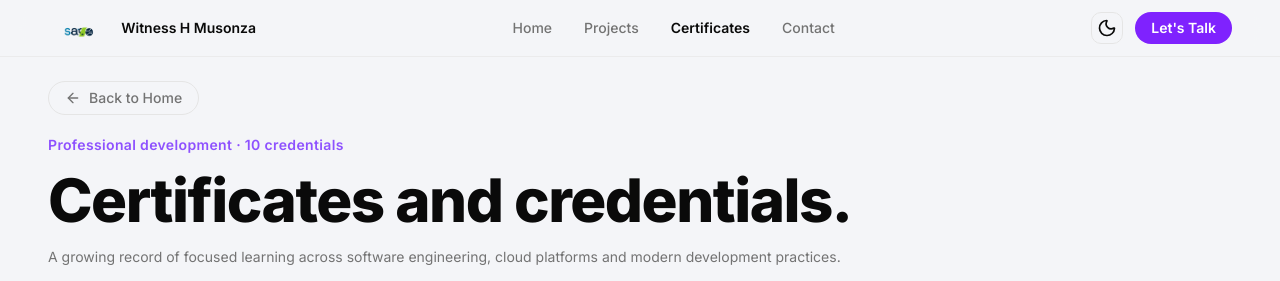
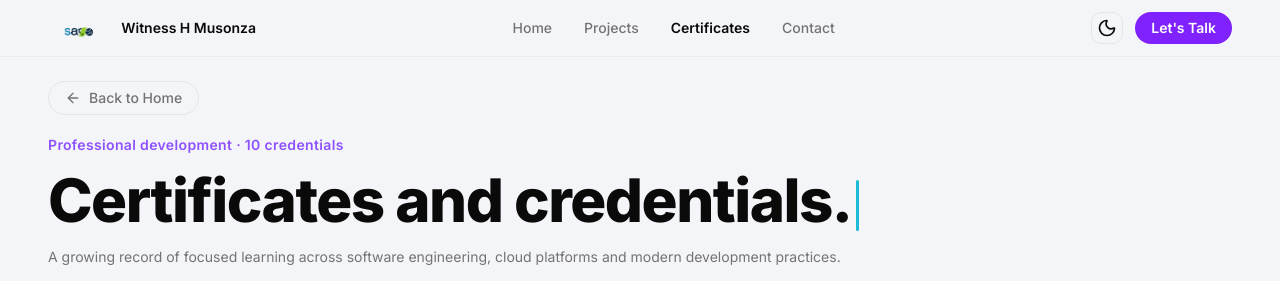
Before and after one commit to erronblack263/dpv2, a Next.js app: page /certificates in a window 1280 px wide. Shown: the top 281 px of the page. Built offline with nearby package versions, Linux system fonts and the light colour scheme.

Commit message:
feat(typewriter): add color cycling for cursor in typewriter effect

```diff
--- a/app/certificates/page.tsx
+++ b/app/certificates/page.tsx
@@ -6,11 +6,14 @@ import { ArrowLeft, X } from "lucide-react";
 
 /* ─── Typewriter ──────────────────────────────────────────────── */
 
+const CURSOR_COLORS = ["#8b5cf6", "#06b6d4", "#f43f5e", "#f59e0b", "#10b981"];
+
 function TypewriterText({ text, speed = 40, pause = 3000 }: { text: string; speed?: number; pause?: number }) {
   const [displayed, setDisplayed] = useState("");
-  const [done, setDone] = useState(false);
+  const [colorIdx, setColorIdx] = useState(0);
   const idxRef = useRef(0);
 
+  // Typing loop
   useEffect(() => {
     let cancelled = false;
     let typingId: ReturnType<typeof setInterval> | null = null;
@@ -20,22 +23,18 @@ function TypewriterText({ text, speed = 40, pause = 3000 }: { text: string; spee
       if (cancelled) return;
       idxRef.current = 0;
       setDisplayed("");
-      setDone(false);
-
       typingId = setInterval(() => {
         if (cancelled) { clearInterval(typingId!); return; }
         idxRef.current += 1;
         setDisplayed(text.slice(0, idxRef.current));
         if (idxRef.current >= text.length) {
           clearInterval(typingId!);
-          setDone(true);
           pauseId = setTimeout(runCycle, pause);
         }
       }, speed);
     };
 
     runCycle();
-
     return () => {
       cancelled = true;
       if (typingId) clearInterval(typingId);
@@ -43,13 +42,20 @@ function TypewriterText({ text, speed = 40, pause = 3000 }: { text: string; spee
     };
   }, [text, speed, pause]);
 
+  // Cursor color cycle — every 3 s
+  useEffect(() => {
+    const id = setInterval(() => {
+      setColorIdx((i) => (i + 1) % CURSOR_COLORS.length);
+    }, 3000);
+    return () => clearInterval(id);
+  }, []);
+
   return (
     <span>
       {displayed}
       <span
-        className={`inline-block w-[3px] h-[0.85em] ml-1 align-middle rounded-sm bg-foreground transition-opacity duration-700 ${
-          done ? "opacity-0" : "animate-pulse"
-        }`}
+        className="inline-block w-[3px] h-[0.85em] ml-1 align-middle rounded-sm animate-pulse transition-colors duration-700"
+        style={{ backgroundColor: CURSOR_COLORS[colorIdx] }}
       />
     </span>
   );
--- a/app/projects/page.tsx
+++ b/app/projects/page.tsx
@@ -6,11 +6,14 @@ import { ArrowLeft, Play, Image as ImageIcon, GitBranch } from "lucide-react";
 
 /* ─── Typewriter ──────────────────────────────────────────────── */
 
+const CURSOR_COLORS = ["#8b5cf6", "#06b6d4", "#f43f5e", "#f59e0b", "#10b981"];
+
 function TypewriterText({ text, speed = 40, pause = 3000 }: { text: string; speed?: number; pause?: number }) {
   const [displayed, setDisplayed] = useState("");
-  const [done, setDone] = useState(false);
+  const [colorIdx, setColorIdx] = useState(0);
   const idxRef = useRef(0);
 
+  // Typing loop
   useEffect(() => {
     let cancelled = false;
     let typingId: ReturnType<typeof setInterval> | null = null;
@@ -20,14 +23,12 @@ function TypewriterText({ text, speed = 40, pause = 3000 }: { text: string; spee
       if (cancelled) return;
       idxRef.current = 0;
       setDisplayed("");
-      setDone(false);
       typingId = setInterval(() => {
         if (cancelled) { clearInterval(typingId!); return; }
         idxRef.current += 1;
         setDisplayed(text.slice(0, idxRef.current));
         if (idxRef.current >= text.length) {
           clearInterval(typingId!);
-          setDone(true);
           pauseId = setTimeout(runCycle, pause);
         }
       }, speed);
@@ -41,13 +42,20 @@ function TypewriterText({ text, speed = 40, pause = 3000 }: { text: string; spee
     };
   }, [text, speed, pause]);
 
+  // Cursor color cycle — every 3 s
+  useEffect(() => {
+    const id = setInterval(() => {
+      setColorIdx((i) => (i + 1) % CURSOR_COLORS.length);
+    }, 3000);
+    return () => clearInterval(id);
+  }, []);
+
   return (
     <span>
       {displayed}
       <span
-        className={`inline-block w-[3px] h-[0.85em] ml-1 align-middle rounded-sm bg-foreground transition-opacity duration-700 ${
-          done ? "opacity-0" : "animate-pulse"
-        }`}
+        className="inline-block w-[3px] h-[0.85em] ml-1 align-middle rounded-sm animate-pulse transition-colors duration-700"
+        style={{ backgroundColor: CURSOR_COLORS[colorIdx] }}
       />
     </span>
   );
```
